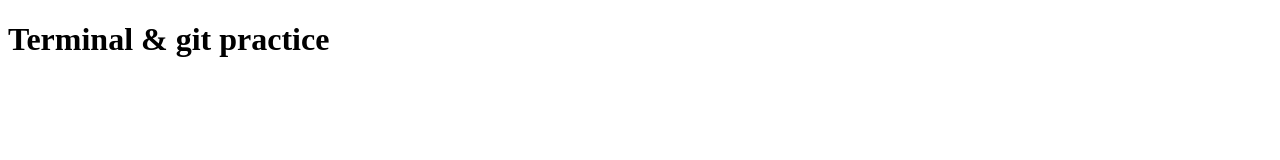
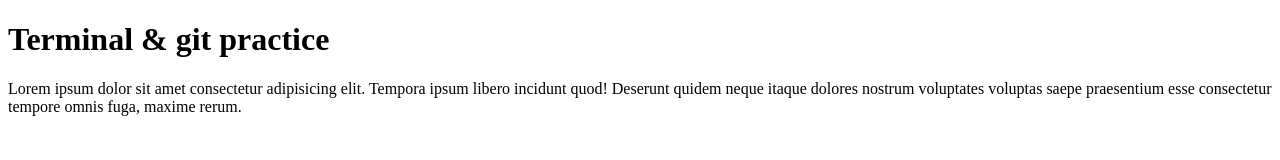
Before and after one commit to amanuel-12/aug-23batc, a plain HTML site: page index.html in a window 1280 px wide. Drawn offline with Linux system fonts and the light colour scheme.

Commit message:
add pragraph

```diff
--- a/index.html
+++ b/index.html
@@ -7,5 +7,6 @@
 </head>
 <body>
     <h1>Terminal & git practice</h1>
+    <p>Lorem ipsum dolor sit amet consectetur adipisicing elit. Tempora ipsum libero incidunt quod! Deserunt quidem neque itaque dolores nostrum voluptates voluptas saepe praesentium esse consectetur tempore omnis fuga, maxime rerum.</p>
 </body>
 </html>
```
